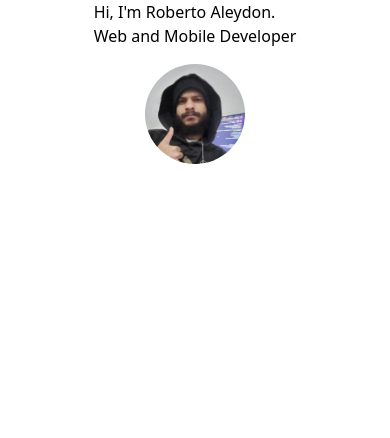
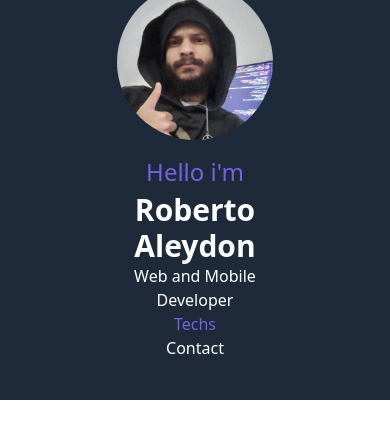
Before and after one commit to Aleydon/Porftfolio, a Next.js app: page /Home in a window 390 px wide. Shown: the top 438 px of the page. Built offline with nearby package versions, Linux system fonts and the light colour scheme.

Commit message:
UP: Changed Hero page and improved responsiveness

```diff
--- a/src/components/Hero.tsx
+++ b/src/components/Hero.tsx
@@ -4,25 +4,26 @@ import Me from '@/assets/me.jpeg';
 
 export function Hero() {
   return (
-    <div
-      className="flex flex-col w-full items-center justify-center
-        gap-4 md:flex-row md:justify-between md:items-center md:gap-8"
-    >
-      <div>
-        <h2 className="md:text-2xl">
-          Hi, I&apos;m Roberto Aleydon. <br /> Web and Mobile Developer
-        </h2>
-      </div>
+    <section className="flex flex-col items-center justify-end  w-full h-[400px] bg-gray-800">
+      <div className="container flex flex-col-reverse items-start justify-between md:flex-row pb-10 w-[40%] gap-2">
+        <div className="w-full md:max-w-[600px] text-center">
+          <p className="text-[#7562e0] text-2xl">Hello i&apos;m </p>
+          <h2 className="text-3xl font-semibold mt-1 text-white">
+            Roberto Aleydon
+          </h2>
+          <p className="text-white">Web and Mobile Developer</p>
 
-      <div>
+          <div className="text-[#7562e0]">Techs</div>
+          <div className="text-white">Contact</div>
+        </div>
         <Image
-          className="rounded-full md:w-32 md:h-32 "
+          className="rounded-full md:rounded-md mb-2"
           src={Me}
-          alt="Vercel Logo"
-          width={100}
-          height={24}
+          alt="Roberto Aleydon"
+          width={300}
+          height={300}
         />
       </div>
-    </div>
+    </section>
   );
 }
--- a/src/components/NavBar.tsx
+++ b/src/components/NavBar.tsx
@@ -18,9 +18,12 @@ export function NavBar() {
     <nav className="md:flex md:justify-between md:items-center p-4 bg-gray-800">
       {/* Logo ou Título */}
       <div className="flex justify-between items-center">
-        <Image src={Logo} alt="Logo" width={30} height={30} />
-        <h1 className="md:text-white md:px-4 hidden md:block">Aleydon</h1>
-
+        <Link href="/">
+          <Image src={Logo} alt="Logo" width={30} height={30} />
+        </Link>
+        <Link href="/">
+          <h1 className="md:text-white md:px-4 hidden md:block">Aleydon</h1>
+        </Link>
         {/* Botão Hamburger */}
         <button
           onClick={toggleMenu}
@@ -46,7 +49,7 @@ export function NavBar() {
             <Link
               key={link.name}
               href={link.href}
-              className="text-white md:bg-green-500 hover:bg-green-400 md:rounded-md p-1"
+              className="text-white md:bg-[#7562e0] hover:bg-purple-700 md:rounded-md p-1"
             >
               <h2 className="text-center">{link.name}</h2>
             </Link>
--- /dev/null
+++ b/src/components/Techs.tsx
@@ -0,0 +1,7 @@
+export function Techs() {
+  return (
+    <>
+      <h3>Techs</h3>
+    </>
+  );
+}
```
Also changed, not shown: src/assets/techs/react.svg (added).
